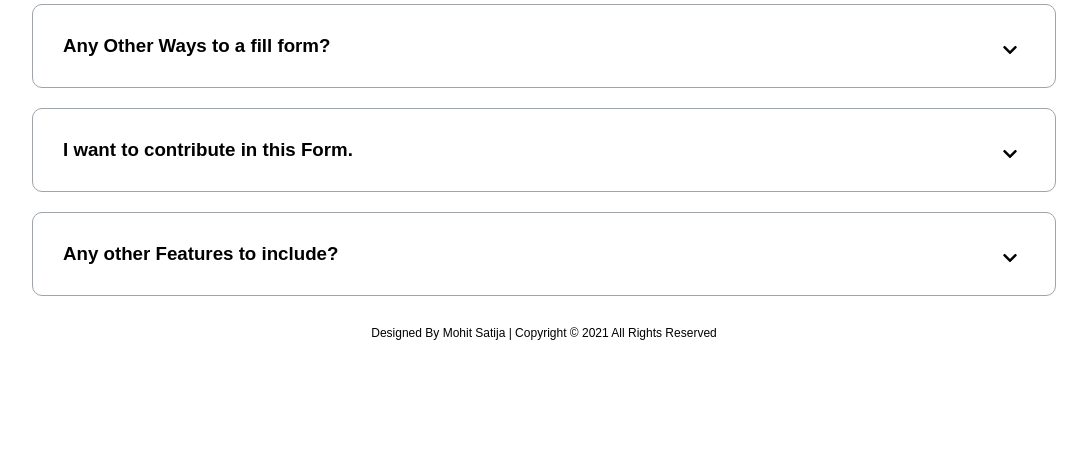
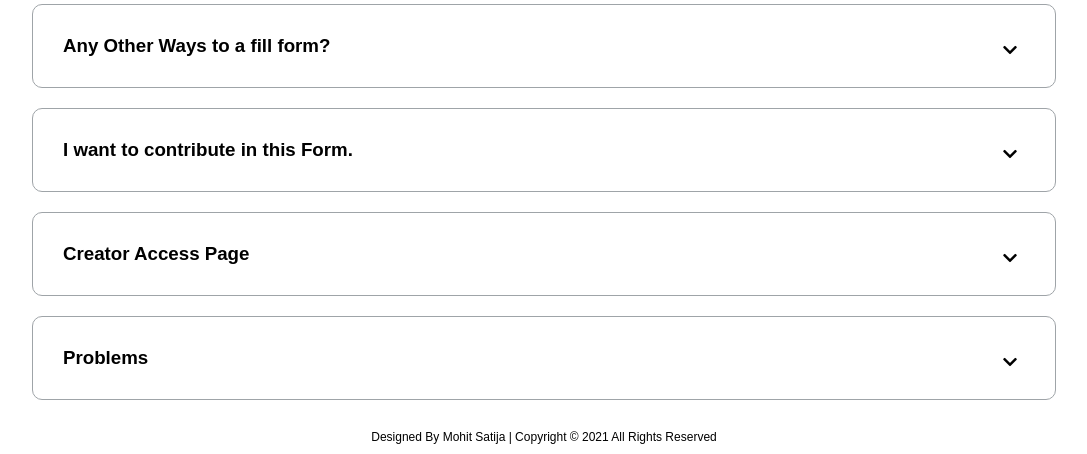
Before and after one commit to EH-GD-MOHIT21/nestedforms, a Django app: page / in a window 1280 px wide. Shown: the part 1225-1679 px from the top of the page, without its empty margins (96-1183 px from the left). Before the commit the page ends 1565 px from the top, so only its background shows below. Run offline with Django 3.2, Linux system fonts and the light colour scheme; some libraries are stand-ins or nearby versions.

Commit message:
Updated faqs

```diff
--- a/templates/home.html
+++ b/templates/home.html
@@ -74,8 +74,7 @@
         </div>
         <div class="faq">
             <h3 class="faq-tittle">How to create a Form?</h3>
-            <p class="faq-text">Well This is pretty simple No Need to signup/login for this Now. Just Click on create on home page and it will redirect you to page where you can create as much form as you want. Since You'll receive all the responses on your creator's mail
-                please provide realstic data for now. I am currently working on to make a authentication page before going to create form page.</p>
+            <p class="faq-text">Well This is pretty simple SignUp/Login and then Just Click on create on home page and it will redirect you to page where you can create as much form as you want. Since You'll receive all the responses on the basis of your creator's mail on creator access page.</p>
             <button class="faq-toggle">
           <i class="fas fa-chevron-down"></i>
           <i class="fas fa-times"></i>
@@ -93,7 +92,7 @@
 
         <div class="faq">
             <h3 class="faq-tittle">I want to contribute in this Form.</h3>
-            <p class="faq-text">Ya I'm waiting for someone to join 😂😂😂 because doing all the stuff alone is too complecated also managing django apps, database and templates is a hard challenge for me. If anyone intrested please contact @ 19bcs053@smvdu.ac.in</p>
+            <p class="faq-text">If anyone intrested please contact @ 19bcs053@smvdu.ac.in You are Always welcome.</p>
             <button class="faq-toggle">
           <i class="fas fa-chevron-down"></i>
           <i class="fas fa-times"></i>
@@ -101,8 +100,17 @@
         </div>
 
         <div class="faq">
-            <h3 class="faq-tittle">Any other Features to include?</h3>
-            <p class="faq-text">Hm well First of all I know design for many pages are not so good will try to solve this. And want to create a Response page in which user can show which responses he filled up.</p>
+            <h3 class="faq-tittle">Creator Access Page</h3>
+            <p class="faq-text">Checkout New Creator Access page <a target="_blank" href="https://nestedforms.herokuapp.com/creatoraccesspage">Here</a></p>
+            <button class="faq-toggle">
+          <i class="fas fa-chevron-down"></i>
+          <i class="fas fa-times"></i>
+        </button>
+        </div>
+
+        <div class="faq">
+            <h3 class="faq-tittle">Problems</h3>
+            <p class="faq-text">There is some problems with the hosting provider(Heroku) that makes website slower. If You Know any other free hosting provider for python web apps please let me know.</p>
             <button class="faq-toggle">
           <i class="fas fa-chevron-down"></i>
           <i class="fas fa-times"></i>
```
